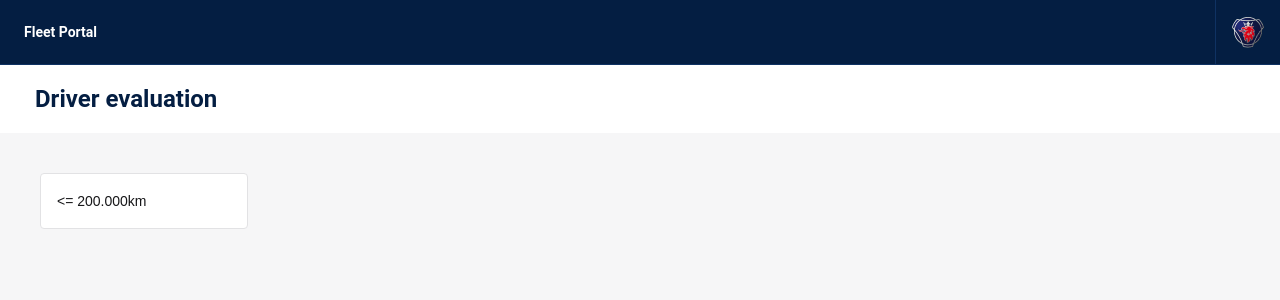
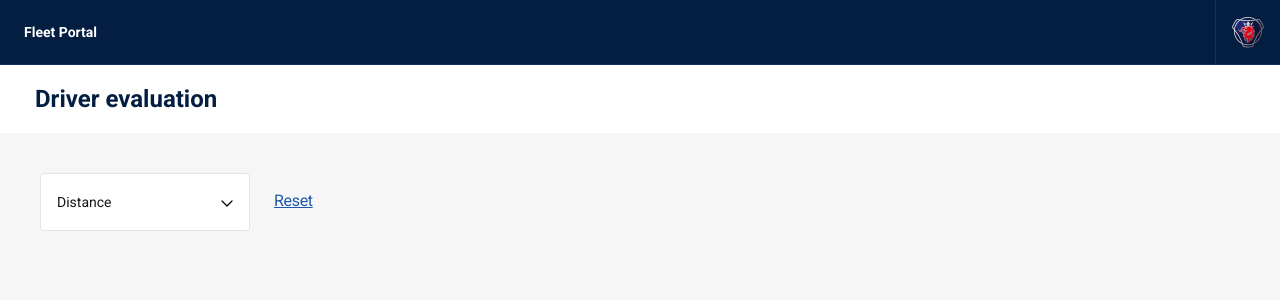
Before and after one commit to Mennzz/Scania-Dev-Test, a React (Create React App) app: page / in a window 1280 px wide. Shown: the top 300 px of the page. Built offline with nearby package versions, Linux system fonts and the light colour scheme.

Commit message:
complete select style and function

```diff
--- a/src/App.js
+++ b/src/App.js
@@ -1,14 +1,22 @@
-import React from 'react';
+import React, { useState } from 'react';
 import Header from './components/header/Header';
 import Intro from './components/intro/Intro';
 import DropDown from './components/dropDown/DropDown'
+import {options, tableData} from './data'
 
 function App() {
+
+const [selected, setSelected] = useState(options[0]);
+
   return (
     <div>
       <Header />
       <Intro />
-      <DropDown />
+      <DropDown
+      options={options}
+      selected={selected}
+      onSelectedChange={setSelected}
+      />
     </div>
   );
 }
--- a/src/components/dropDown/DropDown.jsx
+++ b/src/components/dropDown/DropDown.jsx
@@ -1,39 +1,37 @@
-import React,{ useState} from "react";
+import React,{useRef} from "react";
 import "./dropDown.css"
+import { useDetectOutsideClick } from '../useDetectOutsideClick';
 
-function DropDown(props){
-    const options =[
-        {value:'smallerThan200', label:'<= 200.000km'},
-        {value:'biggerThan200', label:'> 200.000km'},
-    ]
-
-    const [selectedDistance,setSelectedDistance] = useState([]);
-
-    function handleSelectChange(event) {
-        setSelectedDistance(event.target.value);
-    }
-
-    var selectOption = option(options);
+function DropDown(props) {
+    const dropdownRef = useRef(null);
+    const [isActive, setIsActive] = useDetectOutsideClick(dropdownRef, false);
+    const onClick = () => setIsActive(!isActive);
 
     return (
-        <select onChange={handleSelectChange} className="dropdown">
-            {selectOption}
-        </select>
+        <div className="flex-conatiner">
+        <div className={`dropdown-container ${isActive ? 'active' : 'inactive'}`}>
+        <button onClick={onClick} className="dropdown-title dropdown-item dropdown-arrow">
+        <span>{props.selected.label}</span>
+        </button>
+        <div ref={dropdownRef} className="dropdown-option">
+        <ul>
+          {props.options.filter(option => option.value !== "title").map(option => (
+              <li
+              className={`dropdown-item ${props.selected.value === option.value ? 'selected' : 'notSelected'}`}
+              key={option.value}
+              onClick={() => props.onSelectedChange(option)}
+              >
+              {option.label}
+              </li>
+          ))}
+        </ul>
+        </div>
+        </div>
+        <div className="reset" onClick={() => props.onSelectedChange(props.options[0])}>Reset</div>
+        </div>
     )
 
 }
 
-function option(options){
-    var selectOptions = [];
-
-    for(let i = 0; i < options.length;i++ )
-    {
-        selectOptions.push(
-            <option key={i} value={options[i].value}>{options[i].label}</option>
-        )
-    }
-
-    return selectOptions;
-}
 
 export default DropDown;
--- a/src/components/dropDown/dropDown.css
+++ b/src/components/dropDown/dropDown.css
@@ -1,28 +1,98 @@
-
-select {
-    border:none;
-    -webkit-appearance: none;
-    -moz-appearance: none;
-    appearance: none;
-    -ms-appearance: none; /* get rid of default appearance for IE8, 9 and 10*/
+button{
+    all: unset;
 }
 
-select:focus{
-    outline: none;
+.dropdown-container{
+    border-radius: 1rem;
+    overflow: hidden;
+    border: 1px solid #E2E2E4 ;
+    width: 52rem;
+    margin-top: 10rem;
+    margin-left: 10rem;
 }
 
-.dropdown{
-    border-radius: 1rem;
+/* dropdown hover effect */
+.dropdown-container:hover{
+    border: 1px solid #A4A6AB;
+}
+
+.dropdown-item{
     height: 14rem;
     width: 52rem;
     background-color: #ffffff;
-    border: 1px solid #E2E2E4 ;
     box-sizing: border-box;
     font-weight: 400;
     font-size: 3.5rem;
     line-height: 4rem;
     color: #171719;
-    margin-top: 10rem;
-    margin-left: 10rem;
     padding-left: 4rem;
 }
+
+.dropdown-arrow{
+    background-image: url("./Down.svg");
+    background-repeat: no-repeat;
+    background-position-x: 45rem;
+    background-position-y: 6.5rem;
+}
+
+.dropdown-option{
+    width: 52rem;
+    display: none;
+}
+
+.dropdown-option ul {
+    list-style: none;
+    padding:0;
+    margin: 0;
+  }
+li.dropdown-item {
+    padding-top: 5rem;
+}
+
+/* show dropdown options */
+.active .dropdown-arrow{
+    background-image: url("./Up.svg");
+}
+
+.active.dropdown-container{
+    box-shadow: 0px 2px 3px 0px #0000001A;
+}
+
+.active .dropdown-option{
+    display: block;
+    transition: opacity 0.4s ease, transform 0.4s ease, visibility 0.4s;
+}
+
+.active .dropdown-item{
+    border-bottom: 1px solid #E2E2E4;
+}
+
+/* option hover effect */
+li.dropdown-item:hover {
+    background-color:#F6F6F9 ;
+    cursor: pointer;
+}
+
+/* option selected effect */
+.selected {
+    background-color: #C1C6D8 !important;;
+}
+
+.flex-conatiner{
+    display: flex;
+}
+
+.reset{
+    font-size: 4rem;
+    line-height: 6rem;
+    letter-spacing: -0.02em;
+    text-decoration-line: underline;
+    color: #2058A8;
+    font-weight: normal;
+    margin-left: 6rem;
+    margin-top: 14rem;
+}
+
+.reset:hover{
+    cursor: pointer;
+}
--- /dev/null
+++ b/src/components/useDetectOutsideClick.js
@@ -0,0 +1,26 @@
+import { useState, useEffect } from 'react';
+
+export function useDetectOutsideClick(el, initialState)  {
+    const [isActive, setIsActive] = useState(initialState);
+
+    useEffect(() => {
+      const pageClickEvent = (e) => {
+        // If the active element exists and is clicked outside of
+        if (el.current !== null && !el.current.contains(e.target)) {
+          setIsActive(!isActive);
+        }
+      };
+
+      // If the item is active (ie open) then listen for clicks
+      if (isActive) {
+        window.addEventListener('click', pageClickEvent);
+      }
+
+      return () => {
+        window.removeEventListener('click', pageClickEvent);
+      }
+
+    }, [isActive, el]);
+
+    return [isActive, setIsActive];
+  }
--- /dev/null
+++ b/src/data.js
@@ -0,0 +1,47 @@
+
+const options = [{
+    value: 'title',
+    label: 'Distance'
+  },
+  {
+    value: 200000,
+    label: '<= 200.000km'
+  },
+  {
+    value: 200001,
+    label: '> 200.000km'
+  },
+];
+
+const tableData=[
+  {
+    id: 1,
+    Driver:" Marcus Lundberg",
+    Company:" Aris FC",
+    Distance: 75044,
+    Score: 52
+  },
+  {
+    id: 2,
+    Driver:"Marcus Mena Pacheco",
+    Company:"Lio LTD",
+    Distance: 129417,
+    Score: 95
+  },
+  {
+    id: 3,
+    Driver:"Valentine Ichtertz",
+    Company:"LOTS Group",
+    Distance: 244656,
+    Score: 67
+  },
+  {
+    id: 4,
+    Driver:"Niklas Rosén",
+    Company:"Aris FC",
+    Distance:  200000 ,
+    Score: 78
+  }
+]
+
+export {options, tableData}
--- a/src/index.css
+++ b/src/index.css
@@ -1,9 +1,12 @@
+@import url('https://fonts.googleapis.com/css2?family=Roboto:wght@400;700&display=swap');
+
 html{
   font-size: 4px;
 }
+
 body {
   margin: 0;
-  font-family: Roboto;
+  font-family: "Roboto";
   font-weight: 700;
   -webkit-font-smoothing: antialiased;
   -moz-osx-font-smoothing: grayscale;
```
Also changed, not shown: src/components/dataTable/Table.jsx (added, +27 -0 lines), src/components/dropDown/Down.svg (added), src/components/dropDown/Up.svg (added).
